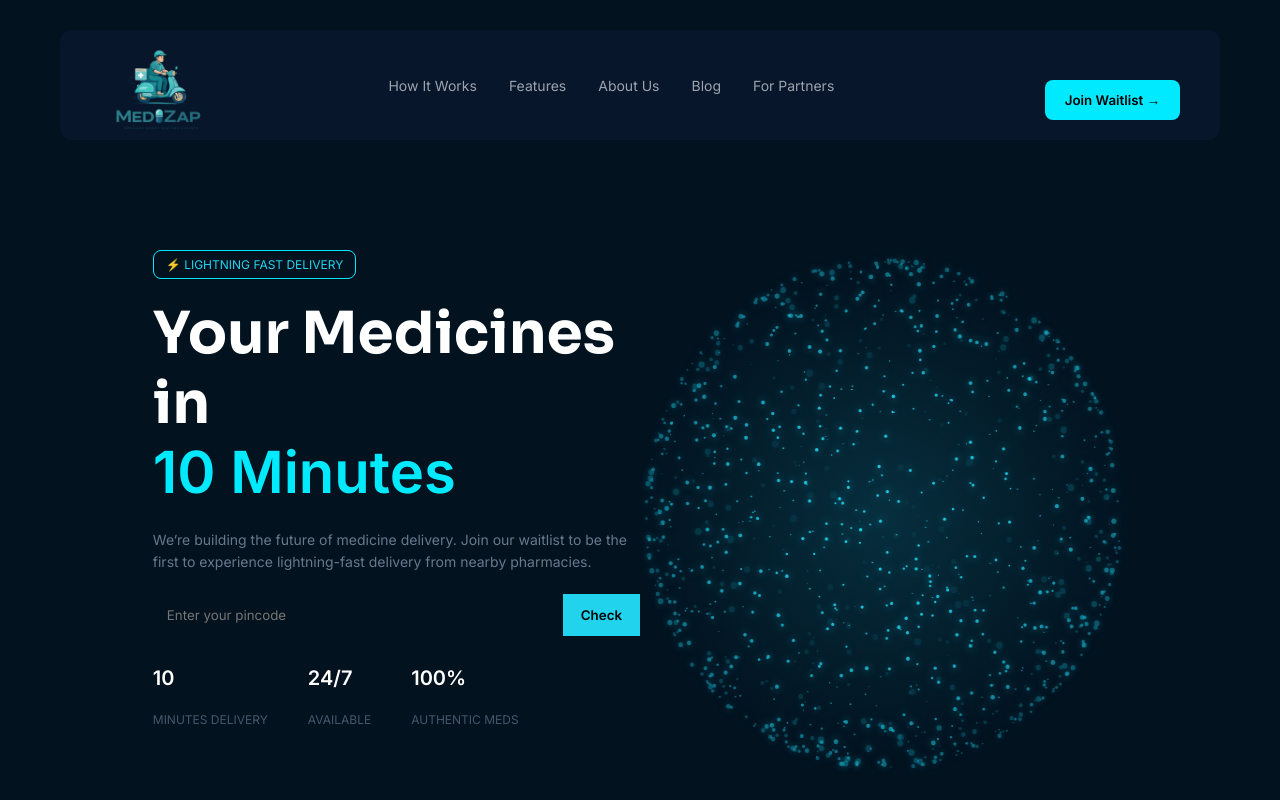
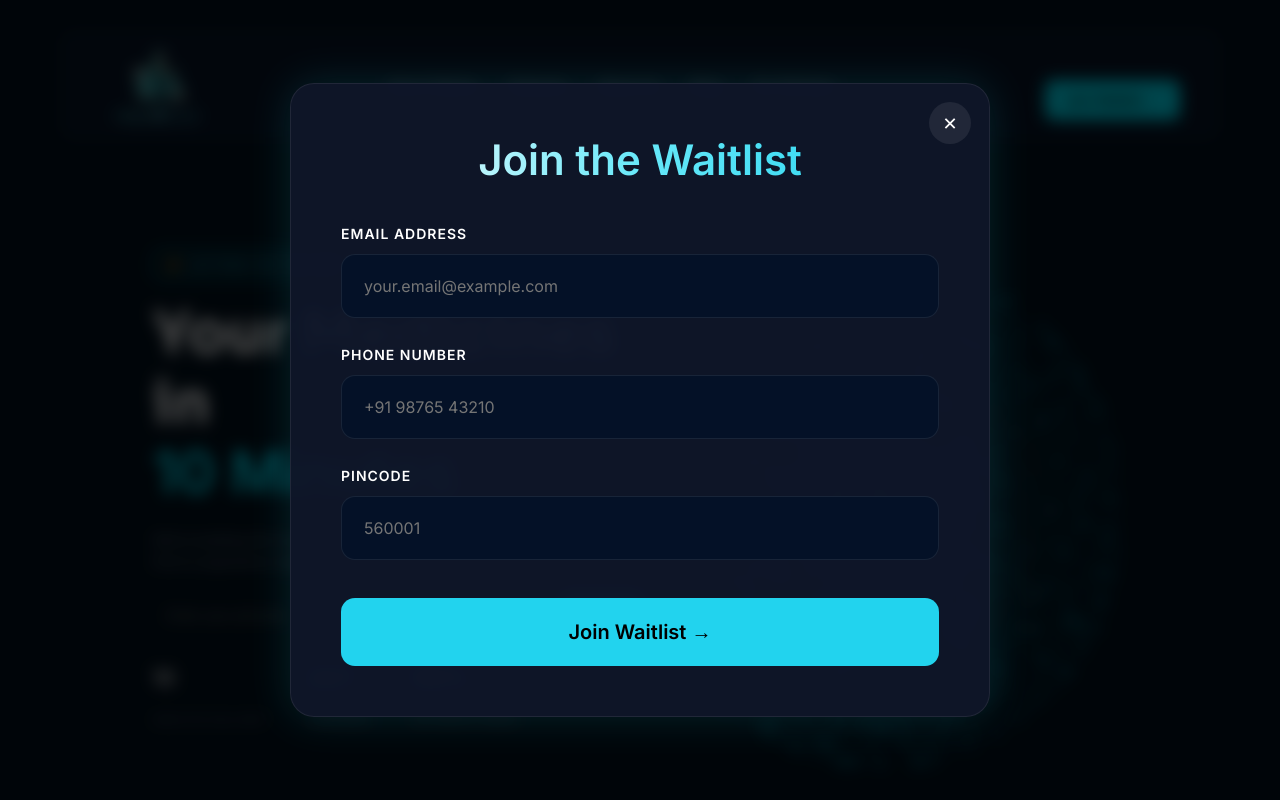
Before and after one commit to sainmusicofficial-ui/medizap, a React (Vite) app: page / in a window 1280 px wide. Both pictures are taken after a click on the button "Join Waitlist →". Shown: the top 800 px of the page. Built offline with nearby package versions, Linux system fonts and the light colour scheme.

Commit message:
Added waitlist modal and EmailJS integration

```diff
--- a/package.json
+++ b/package.json
@@ -10,6 +10,7 @@
     "preview": "vite preview"
   },
   "dependencies": {
+    "@emailjs/browser": "^4.4.1",
     "@react-three/drei": "^10.7.7",
     "@react-three/fiber": "^9.6.0",
     "@react-three/postprocessing": "^3.0.4",
--- a/src/App.css
+++ b/src/App.css
@@ -574,3 +574,339 @@ padding: 36px;
 
   max-width: 560px;
 }
+
+/* ================= BENEFITS SECTION ================= */
+
+.benefits-section {
+  padding: 140px 0;
+  text-align: center;
+}
+
+.benefits-section h2 {
+  font-size: 64px;
+  font-weight: 700;
+  line-height: 1.1;
+
+  background: linear-gradient(
+    90deg,
+    #ffffff,
+    #b8f3ff,
+    #22d3ee
+  );
+
+  -webkit-background-clip: text;
+  -webkit-text-fill-color: transparent;
+
+  margin-bottom: 22px;
+}
+
+.benefits-section .subtitle {
+  color: rgba(255,255,255,0.55);
+  font-size: 20px;
+
+  max-width: 700px;
+  margin-left: auto;
+  margin-right: auto;
+
+  margin-bottom: 90px;
+  position: relative;
+}
+
+.benefits-section .subtitle::after {
+  content: "";
+
+  width: 70px;
+  height: 2px;
+
+  background: linear-gradient(
+    90deg,
+    transparent,
+    #22d3ee,
+    transparent
+  );
+
+  display: block;
+  margin: 22px auto 0;
+}
+
+.benefits-grid {
+  display: grid;
+  grid-template-columns: repeat(3, 1fr);
+  gap: 34px;
+}
+
+.benefit-card {
+  position: relative;
+  overflow: hidden;
+  isolation: isolate;
+
+  min-height: 420px;
+
+  padding: 42px;
+
+  border-radius: 28px;
+
+  text-align: left;
+
+  background: rgba(255,255,255,0.03);
+
+  border: 1px solid rgba(255,255,255,0.06);
+
+  backdrop-filter: blur(14px);
+
+  transition: all 0.35s ease;
+}
+
+.benefit-card::before {
+  content: "";
+
+  position: absolute;
+
+  width: 420px;
+  height: 420px;
+
+  top: 50%;
+  left: 50%;
+
+  transform: translate(-50%, -50%);
+
+  background: radial-gradient(
+    circle,
+    rgba(34,211,238,0.18),
+    transparent 70%
+  );
+
+  opacity: 0;
+  transition: opacity 0.35s ease;
+
+  z-index: -1;
+}
+
+.benefit-card:hover::before {
+  opacity: 1;
+}
+
+.benefit-card:hover {
+  transform: translateY(-8px);
+
+  border: 1px solid rgba(34,211,238,0.45);
+
+  box-shadow:
+    0 0 25px rgba(34,211,238,0.18),
+    0 0 60px rgba(34,211,238,0.08);
+}
+
+.benefit-card .icon {
+  width: 82px;
+  height: 82px;
+
+  border-radius: 20px;
+
+  display: flex;
+  align-items: center;
+  justify-content: center;
+
+  font-size: 36px;
+
+  background: rgba(34,211,238,0.08);
+
+  border: 1px solid rgba(34,211,238,0.16);
+
+  margin-bottom: 42px;
+}
+
+.benefit-card h3 {
+  font-size: 24px;
+  font-weight: 700;
+
+  margin-bottom: 24px;
+
+  color: #ffffff;
+}
+
+.benefit-card p {
+  color: rgba(255,255,255,0.62);
+
+  font-size: 18px;
+  line-height: 1.9;
+}
+
+/* ================= RESPONSIVE ================= */
+
+@media (max-width: 1100px) {
+
+  .benefits-grid {
+    grid-template-columns: 1fr;
+  }
+
+  .benefit-card {
+    min-height: auto;
+  }
+
+  .benefits-section h2 {
+    font-size: 42px;
+  }
+}
+
+/* =========================
+   WAITLIST MODAL
+========================= */
+
+.waitlist-overlay {
+  position: fixed;
+  inset: 0;
+
+  background: rgba(0,0,0,0.7);
+  backdrop-filter: blur(8px);
+
+  display: flex;
+  align-items: center;
+  justify-content: center;
+
+  z-index: 9999;
+}
+
+.waitlist-modal {
+  position: relative;
+
+  width: 90%;
+  max-width: 700px;
+
+  padding: 50px;
+
+  border-radius: 24px;
+
+  background: rgba(15, 23, 42, 0.95);
+
+  border: 1px solid rgba(255,255,255,0.08);
+
+  box-shadow:
+    0 0 40px rgba(34,211,238,0.15);
+
+  animation: popup 0.25s ease;
+}
+
+@keyframes popup {
+  from {
+    opacity: 0;
+    transform: scale(0.95);
+  }
+
+  to {
+    opacity: 1;
+    transform: scale(1);
+  }
+}
+
+.waitlist-modal h2 {
+  text-align: center;
+  margin-bottom: 40px;
+
+  font-size: 42px;
+
+  background: linear-gradient(
+    90deg,
+    #ffffff,
+    #67e8f9,
+    #22d3ee
+  );
+
+  -webkit-background-clip: text;
+  -webkit-text-fill-color: transparent;
+}
+
+.waitlist-form {
+  display: flex;
+  flex-direction: column;
+  gap: 28px;
+}
+
+.form-group {
+  display: flex;
+  flex-direction: column;
+  gap: 12px;
+}
+
+.form-group label {
+  font-size: 14px;
+  font-weight: 700;
+  letter-spacing: 1px;
+
+  color: white;
+}
+
+.form-group input {
+  height: 64px;
+
+  padding: 0 22px;
+
+  border-radius: 14px;
+
+  border: 1px solid rgba(255,255,255,0.08);
+
+  background: #041127;
+
+  color: white;
+
+  font-size: 16px;
+
+  outline: none;
+
+  transition: 0.3s ease;
+}
+
+.form-group input:focus {
+  border-color: #22d3ee;
+
+  box-shadow:
+    0 0 20px rgba(34,211,238,0.2);
+}
+
+.waitlist-submit {
+  margin-top: 10px;
+
+  height: 68px;
+
+  border: none;
+  border-radius: 14px;
+
+  background: #22d3ee;
+
+  color: black;
+
+  font-size: 20px;
+  font-weight: 700;
+
+  cursor: pointer;
+
+  transition: 0.3s ease;
+}
+
+.waitlist-submit:hover {
+  transform: translateY(-2px);
+
+  box-shadow:
+    0 0 30px rgba(34,211,238,0.35);
+}
+
+.close-btn {
+  position: absolute;
+
+  top: 18px;
+  right: 18px;
+
+  width: 42px;
+  height: 42px;
+
+  border-radius: 50%;
+
+  border: none;
+
+  background: rgba(255,255,255,0.08);
+
+  color: white;
+
+  cursor: pointer;
+
+  font-size: 18px;
+}
--- a/src/App.jsx
+++ b/src/App.jsx
@@ -1,8 +1,10 @@
 import { useState, useRef, useEffect } from "react";
+import emailjs from "@emailjs/browser";
 import "./App.css";
 
 export default function App() {
   const [showResult, setShowResult] = useState(false);
+  const [showWaitlist, setShowWaitlist] = useState(false);
   const canvasRef = useRef(null);
 
   const handleCheck = () => {
@@ -111,9 +113,12 @@ export default function App() {
         </div>
 
         <div className="nav-right">
-          <button className="btn-primary">
-            Join Waitlist →
-          </button>
+          <button
+  className="btn-primary"
+  onClick={() => setShowWaitlist(true)}
+>
+  Join Waitlist →
+</button>
         </div>
       </header>
 
@@ -260,6 +265,147 @@ export default function App() {
         </div>
       </section>
 
+      <section className="benefits-section">
+
+  <h2>Why Timely Medicine Delivery Matters</h2>
+
+  <p className="subtitle">
+    Research-backed benefits of immediate medication access
+  </p>
+
+  <div className="benefits-grid">
+
+    {/* CARD 1 */}
+    <div className="benefit-card">
+      <div className="icon">⚡</div>
+
+      <h3>Emergency Response</h3>
+
+      <p>
+        For conditions like heart attacks, asthma attacks,
+        or severe allergies, immediate medication access can
+        be life-saving. Studies show that timely medication
+        reduces emergency complications by 40%.
+      </p>
     </div>
-  );
+
+    {/* CARD 2 */}
+    <div className="benefit-card">
+      <div className="icon">🛡️</div>
+
+      <h3>Better Adherence</h3>
+
+      <p>
+        17–23% improvement in medication adherence when
+        delivery is convenient. Chronic disease patients
+        maintain consistent treatment schedules, leading to
+        better health outcomes.
+      </p>
+    </div>
+
+    {/* CARD 3 */}
+    <div className="benefit-card">
+      <div className="icon">🕒</div>
+
+      <h3>Save 2+ Hours Weekly</h3>
+
+      <p>
+        Eliminate pharmacy visits, waiting queues, and
+        multiple store trips. Especially valuable for elderly
+        patients, busy professionals, and caregivers managing
+        ongoing treatments.
+      </p>
+    </div>
+
+  </div>
+</section>
+
+{/* WAITLIST MODAL */}
+{showWaitlist && (
+  <div
+    className="waitlist-overlay"
+    onClick={() => setShowWaitlist(false)}
+  >
+    <div
+      className="waitlist-modal"
+      onClick={(e) => e.stopPropagation()}
+    >
+
+      <button
+        className="close-btn"
+        onClick={() => setShowWaitlist(false)}
+      >
+        ✕
+      </button>
+
+      <h2>Join the Waitlist</h2>
+
+<form
+  className="waitlist-form"
+  onSubmit={(e) => {
+    e.preventDefault();
+
+    emailjs.send(
+      "service_r7to9nb",
+      "template_vpxm5gi",
+      {
+        email: e.target.email.value,
+        phone: e.target.phone.value,
+        pincode: e.target.pincode.value,
+      },
+      "rT5l30wKW_zmITwT4"
+    )
+    .then(() => {
+      alert("Joined Waitlist Successfully 🚀");
+      setShowWaitlist(false);
+    })
+    .catch(() => {
+      alert("Something went wrong");
+    });
+  }}
+>
+
+  <div className="form-group">
+    <label>EMAIL ADDRESS</label>
+    <input
+      type="email"
+      name="email"
+      placeholder="your.email@example.com"
+      required
+    />
+  </div>
+
+  <div className="form-group">
+    <label>PHONE NUMBER</label>
+    <input
+      type="text"
+      name="phone"
+      placeholder="+91 98765 43210"
+      required
+    />
+  </div>
+
+  <div className="form-group">
+    <label>PINCODE</label>
+    <input
+      type="text"
+      name="pincode"
+      placeholder="560001"
+      required
+    />
+  </div>
+
+  <button type="submit" className="waitlist-submit">
+    Join Waitlist →
+  </button>
+
+</form>
+
+</div>
+</div>
+
+)}
+</div>
+
+);
 }
```
Also changed, not shown: 1 other file (tests, documents, lock files or other folders).
